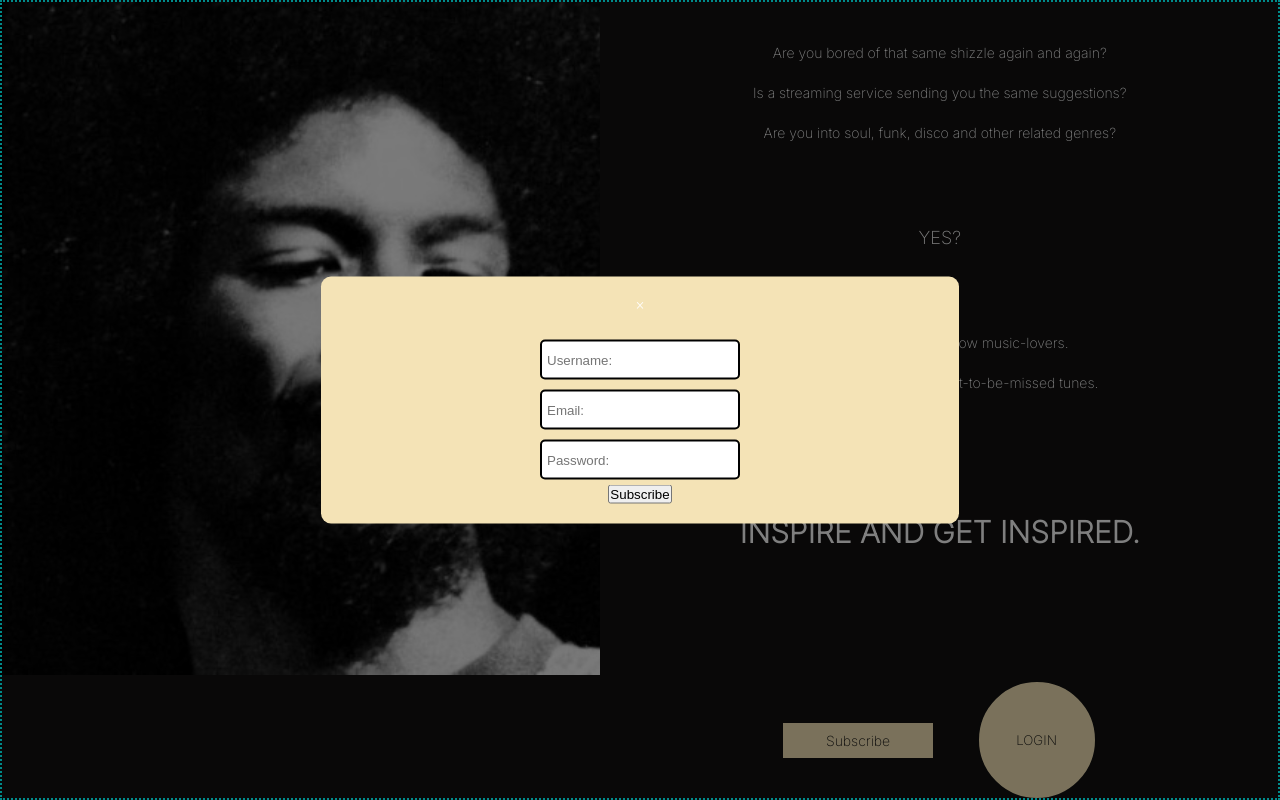
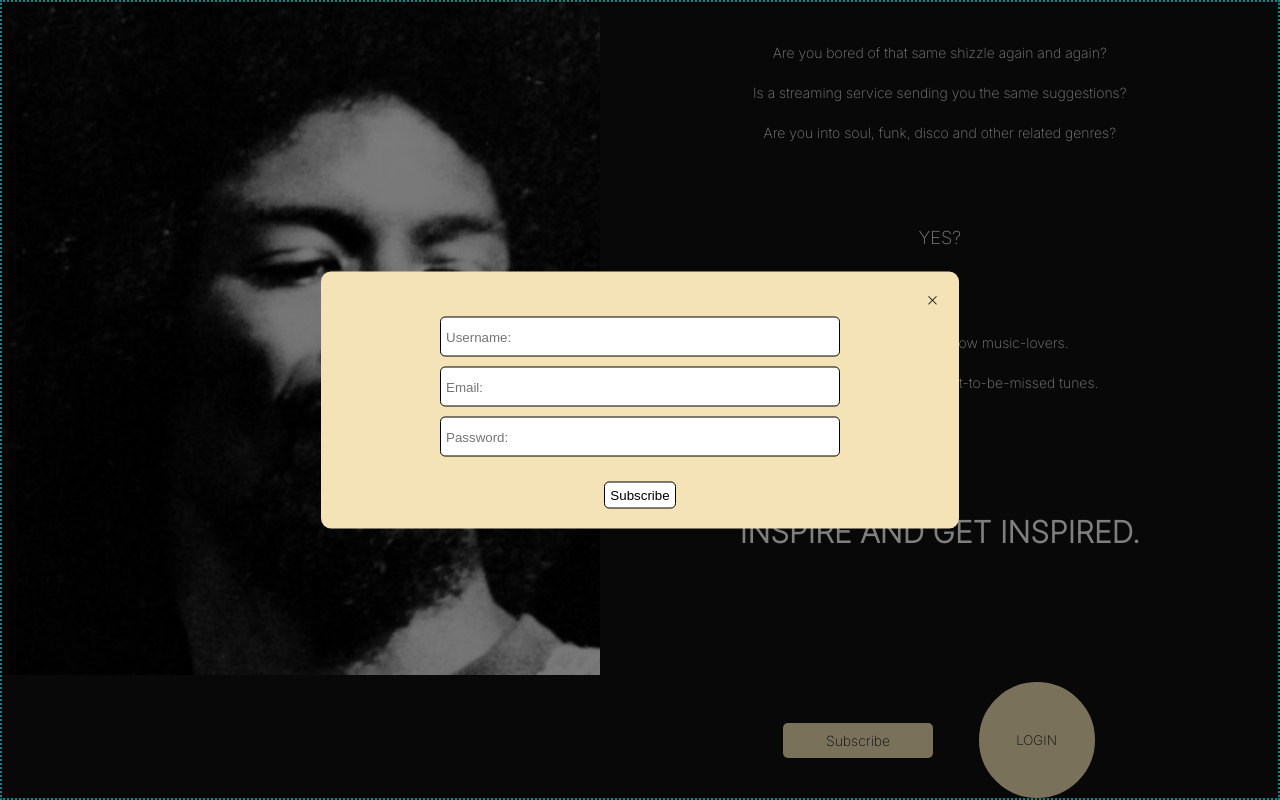
Before and after one commit to saarryp/eindopdrachtFrontend2023, a React (Create React App) app: page / in a window 1280 px wide. Both pictures are taken after a click on the button "Subscribe". Shown: the part 257-1057 px from the top of the page. Built offline with nearby package versions, Linux system fonts and the light colour scheme; a web font is replaced by a local one.

Commit message:
close-button rechts gezet en gestylyled

```diff
--- a/src/components/loginModal/LogInModal.css
+++ b/src/components/loginModal/LogInModal.css
@@ -48,7 +48,7 @@
 
 }
 
-.table-login{
+.table-login {
     width: 200px;
     height: 20px;
     margin-bottom: 30px;
@@ -76,7 +76,7 @@
     border-bottom: 2px solid #121111;
 }
 
-.close-button{
+.close-button {
     background-color: transparent;
     border: none;
     color: #121111;
--- a/src/components/subscribeButton/SubscribeButton.css
+++ b/src/components/subscribeButton/SubscribeButton.css
@@ -9,4 +9,5 @@
     width: 150px;
     height: 35px;
     border: 2px black;
+    border-radius: 5px;
 }
--- a/src/components/subscribeModal/SubscribeModal.css
+++ b/src/components/subscribeModal/SubscribeModal.css
@@ -24,6 +24,19 @@
     align-items: center;
 }
 
+.close-button {
+    background-color: transparent;
+    border: none;
+    color: #121111;
+    text-decoration: none;
+    cursor: pointer;
+    padding: 0;
+    font-family: 'Inter', sans-serif;
+    font-size: 20px;
+    position: absolute;
+    top: 10px;
+    right: 20px;
+}
 
 .subscription-form {
     margin-top: 20px;
@@ -36,9 +49,18 @@
 .email-box,
 .password-box{
     height: 40px;
-    width: 200px;
-    border: 2px solid black;
+    width: 400px;
+    border: 1px solid black;
     margin: 5px;
     padding: 5px;
     border-radius: 5px;
 }
+
+.subscription-box {
+    background-color: #FFFFFF;
+    cursor: pointer;
+    margin-top: 20px;
+    padding: 5px;
+    border-radius: 5px;
+    border: 1px solid black;
+}
--- a/src/components/subscribeModal/SubscribeModal.js
+++ b/src/components/subscribeModal/SubscribeModal.js
@@ -76,9 +76,9 @@ const SubscribeModal = ({closeModal}) => {
     return (
         <div className="subscribe-modal">
             <div className="modal-subscribe-content">
-        <span className="close" onClick={closeModal}>
-          &times;
-        </span>
+                 <span className="close-button" onClick={closeModal}>
+                    &times;
+                </span>
                 <form className="subscription-form">
                     <input type="text" placeholder="Username:" className="username-box"/>
                     <input type="email" placeholder="Email:" className="email-box" />
```
